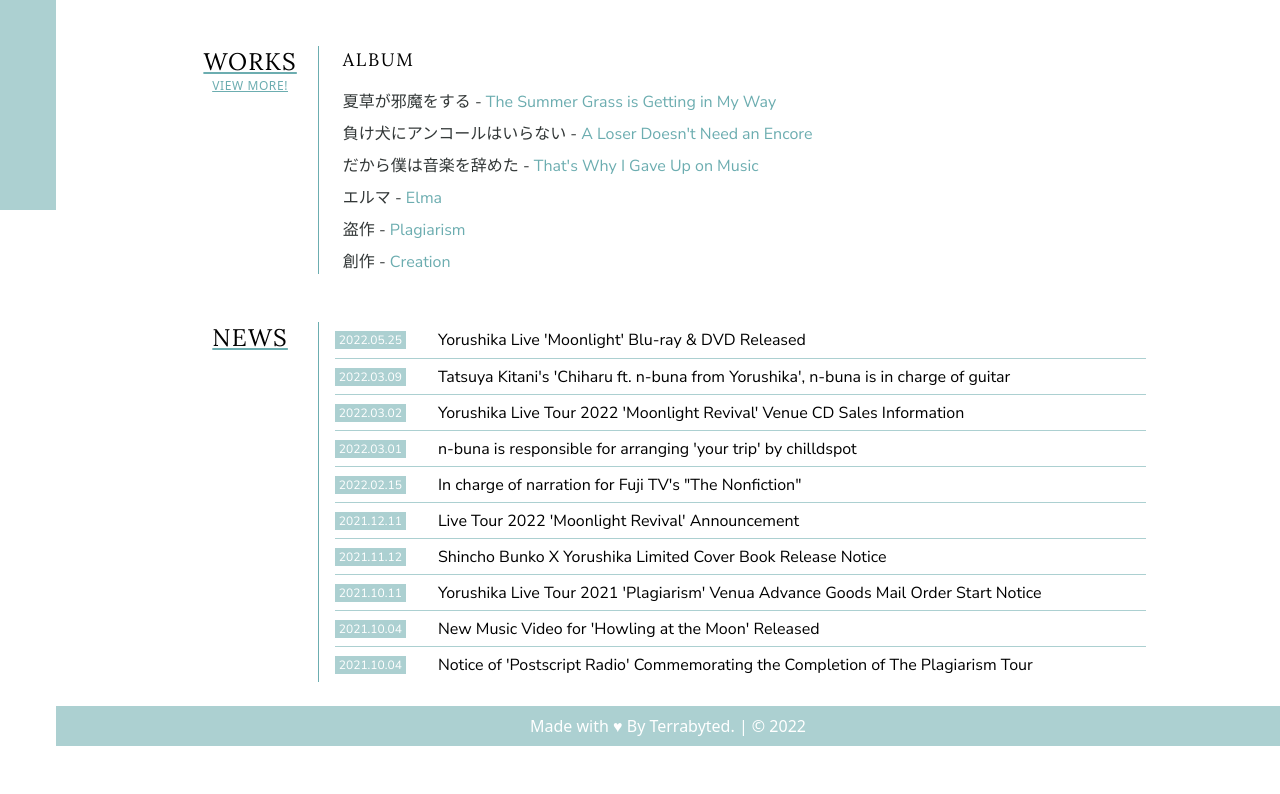
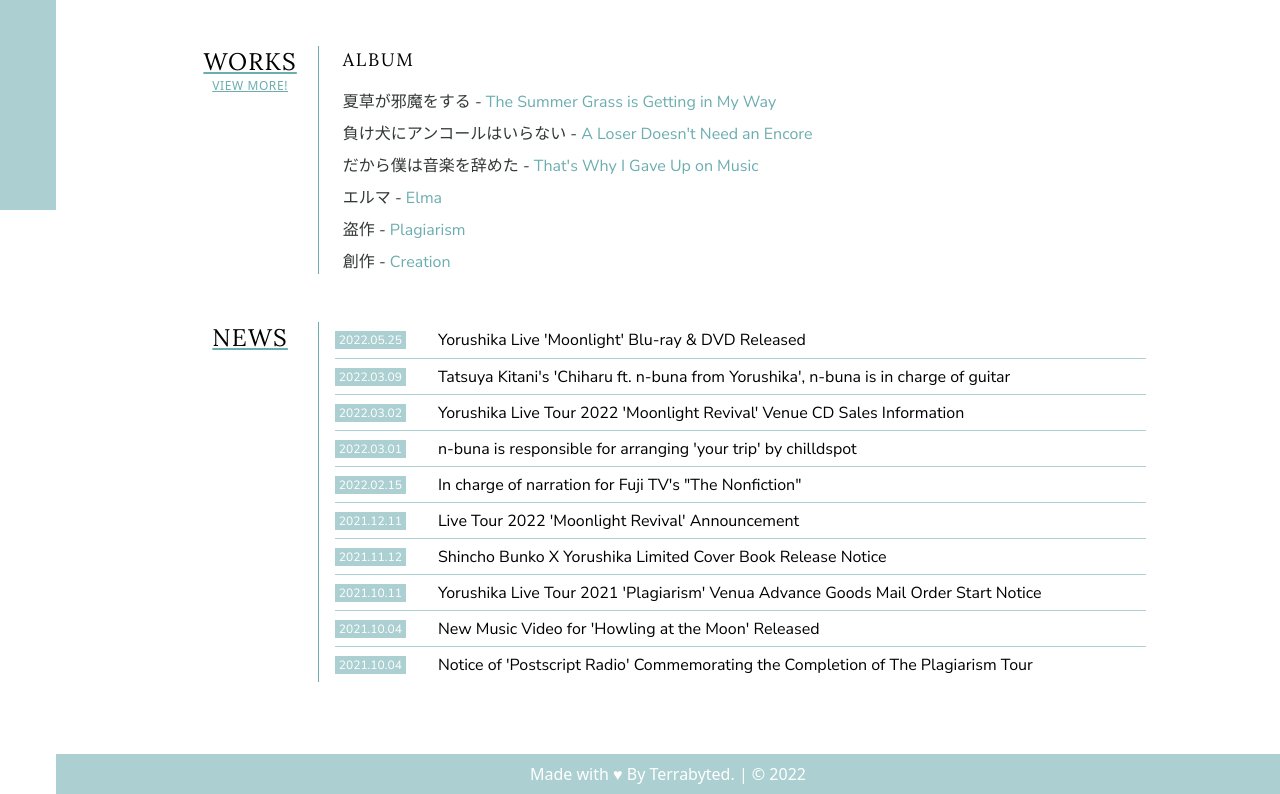
Before and after one commit to wahyu-pranata/yorushika-tribute, a Vue app: page / in a window 1280 px wide. Shown: the part 590-1384 px from the top of the page. Before the commit the page ends 1336 px from the top, so only its background shows below. Built offline with nearby package versions, Linux system fonts and the light colour scheme; data requests are answered from the project's data file.

Commit message:
fix footer margin

```diff
--- a/src/App.vue
+++ b/src/App.vue
@@ -50,6 +50,9 @@
 .main {
   @apply ml-14;
 }
+.main > *:not(footer) {
+  min-height: calc(100vh - 104px);
+}
 .loader {
   @apply text-center font-lora text-lg text-yoru-300;
 }
--- a/src/components/Footer.vue
+++ b/src/components/Footer.vue
@@ -12,7 +12,7 @@
 
 <style scoped>
   footer {
-    @apply w-full text-center py-2 mt-4 bg-yoru-200
+    @apply w-full text-center py-2 mt-16 bg-yoru-200
   }
   p {
     @apply text-white
```
